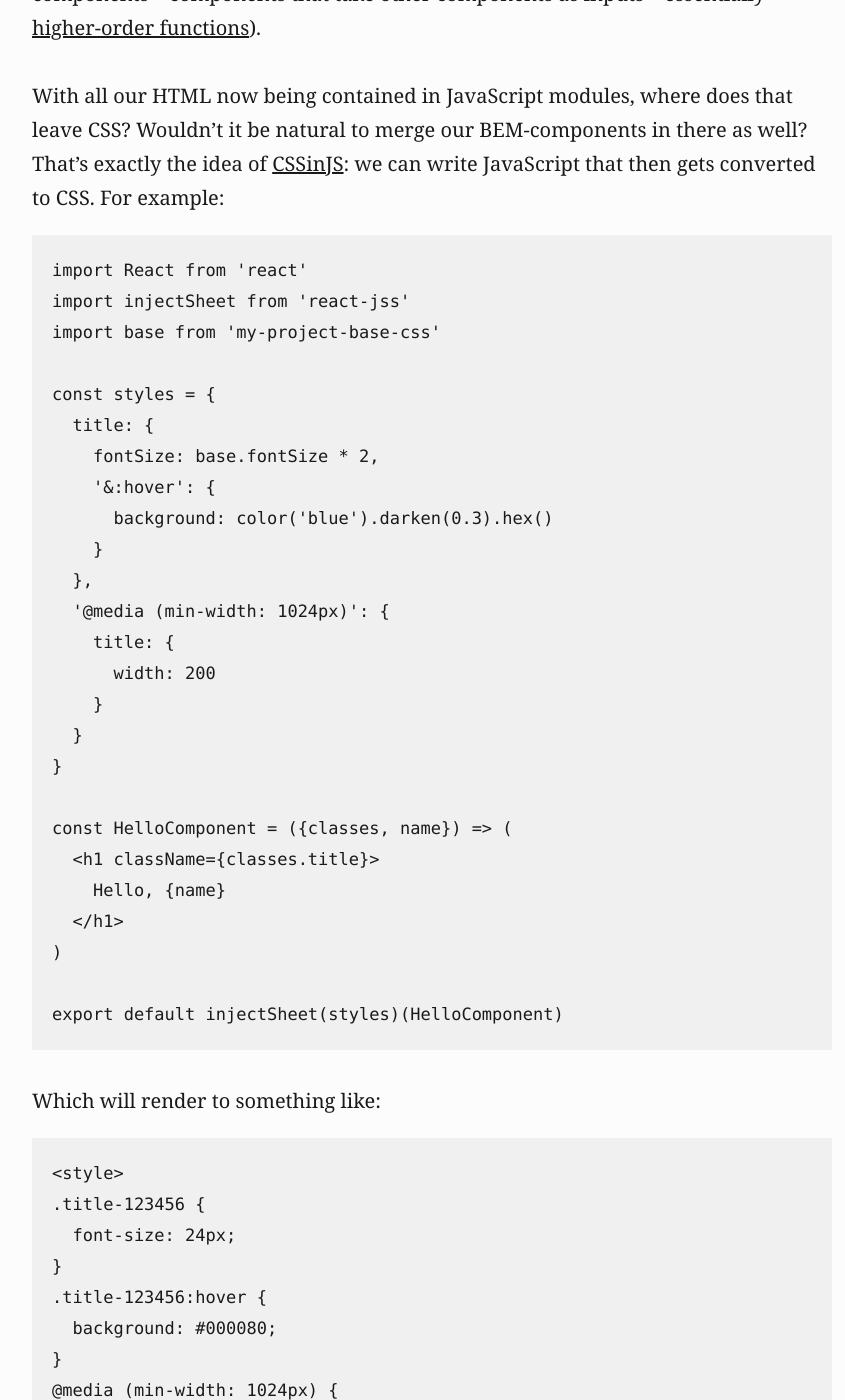
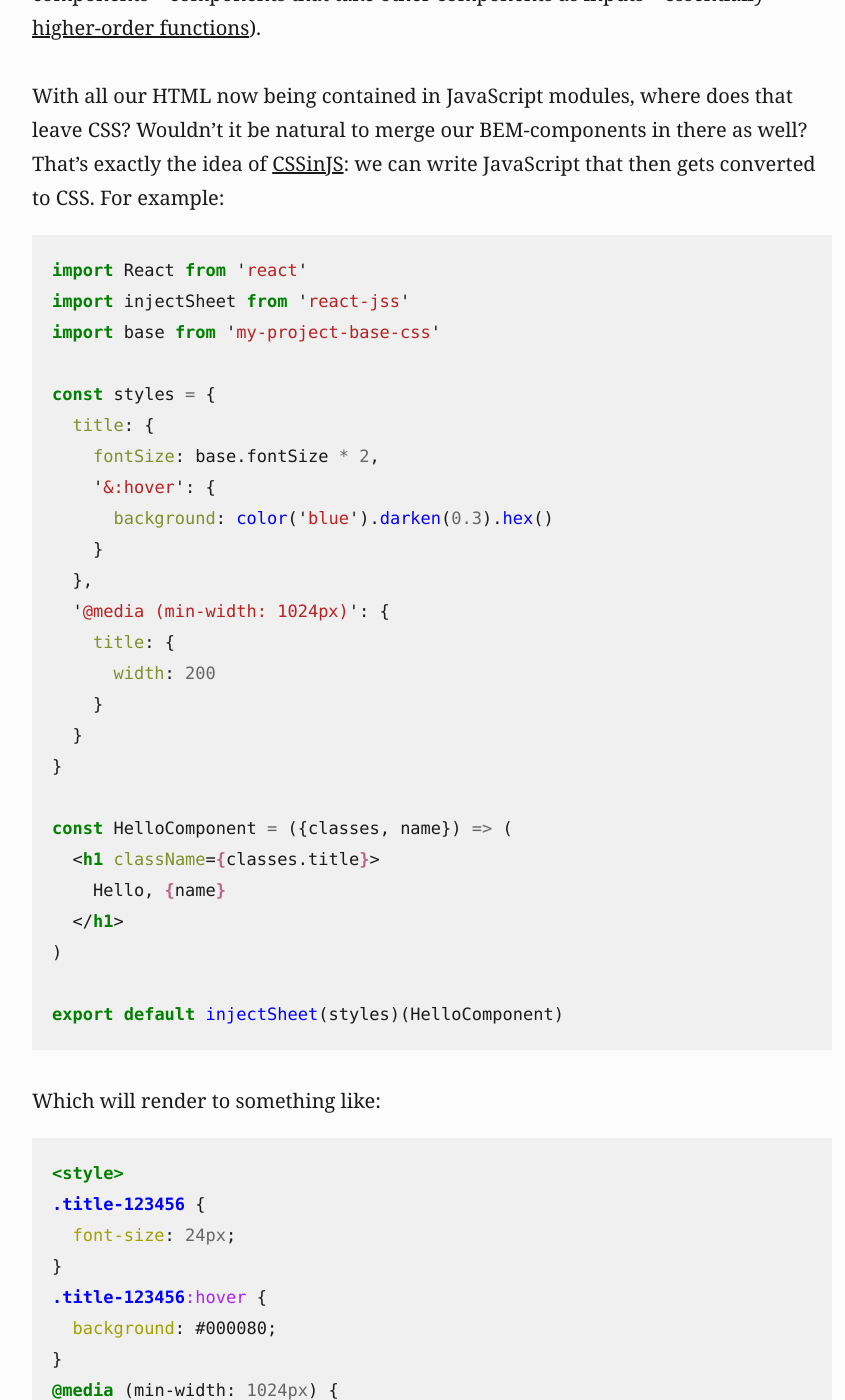
Before and after one commit to mb21/blog, a Jekyll site: the page built from _posts/2018-05-18-lets-talk-about-javascript.md, in a window 1280 px wide and 1400 px high, scrolled down 7815 px. Shown: the whole window, without its empty margins (208-1053 px from the left). Built offline with Jekyll 4.4.1, drawn with Linux system fonts in a browser that asks for light colours; some of the changed text lies outside the part shown.

Commit message:
add syntax highlighting

````diff
--- a/_includes/head.html
+++ b/_includes/head.html
@@ -6,6 +6,7 @@
     <meta name="description" content="{{ site.description }}">
     <link rel="stylesheet" href="{{site.baseurl}}/css/default.css">
     <link rel="stylesheet" href="{{site.baseurl}}/css/site.css">
+    <link rel="stylesheet" href="{{site.baseurl}}/css/syntax-highlighting.css">
     <link rel="canonical" href="{{ page.url | replace:'.html','' | prepend: site.url}}">
   {% if page.path == "index.html"  %}
     <link rel="alternate" type="application/rss+xml" title="RSS"
--- a/_posts/2018-05-18-lets-talk-about-javascript.md
+++ b/_posts/2018-05-18-lets-talk-about-javascript.md
@@ -72,7 +72,7 @@
 
 However, what’s arguably more interesting than native JavaScript modules, is the kind of components that JavaScript frameworks and libraries have come up with to build GUIs. In [React](https://reactjs.org), for example, a component is simply a JavaScript function that takes some properties and returns an element. React elements are usually written in an HTML-like syntax called [JSX](https://reactjs.org/docs/introducing-jsx.html), but they are actually JavaScript objects that later will be rendered and inserted into the DOM. For example:
 
-```
+```jsx
 const helloComponent = function(name){
   return <h1>Hello, {name}</h1>;
 }
@@ -87,7 +87,7 @@
 
 With all our HTML now being contained in JavaScript modules, where does that leave CSS? Wouldn’t it be natural to merge our BEM-components in there as well? That’s exactly the idea of [CSSinJS](http://cssinjs.org): we can write JavaScript that then gets converted to CSS. For example:
 
-```
+```jsx
 import React from 'react'
 import injectSheet from 'react-jss'
 import base from 'my-project-base-css'
@@ -117,7 +117,7 @@
 
 Which will render to something like:
 
-```
+```html
 <style>
 .title-123456 {
   font-size: 24px;
--- /dev/null
+++ b/css/syntax-highlighting.css
@@ -0,0 +1,62 @@
+/* source: https://github.com/jwarby/jekyll-pygments-themes/blob/master/default.css */
+.highlight .hll { background-color: #ffffcc }
+.highlight .c { color: #408080; font-style: italic } /* Comment */
+.highlight .err { border: 1px solid #FF0000 } /* Error */
+.highlight .k { color: #008000; font-weight: bold } /* Keyword */
+.highlight .o { color: #666666 } /* Operator */
+.highlight .cm { color: #408080; font-style: italic } /* Comment.Multiline */
+.highlight .cp { color: #BC7A00 } /* Comment.Preproc */
+.highlight .c1 { color: #408080; font-style: italic } /* Comment.Single */
+.highlight .cs { color: #408080; font-style: italic } /* Comment.Special */
+.highlight .gd { color: #A00000 } /* Generic.Deleted */
+.highlight .ge { font-style: italic } /* Generic.Emph */
+.highlight .gr { color: #FF0000 } /* Generic.Error */
+.highlight .gh { color: #000080; font-weight: bold } /* Generic.Heading */
+.highlight .gi { color: #00A000 } /* Generic.Inserted */
+.highlight .go { color: #808080 } /* Generic.Output */
+.highlight .gp { color: #000080; font-weight: bold } /* Generic.Prompt */
+.highlight .gs { font-weight: bold } /* Generic.Strong */
+.highlight .gu { color: #800080; font-weight: bold } /* Generic.Subheading */
+.highlight .gt { color: #0040D0 } /* Generic.Traceback */
+.highlight .kc { color: #008000; font-weight: bold } /* Keyword.Constant */
+.highlight .kd { color: #008000; font-weight: bold } /* Keyword.Declaration */
+.highlight .kn { color: #008000; font-weight: bold } /* Keyword.Namespace */
+.highlight .kp { color: #008000 } /* Keyword.Pseudo */
+.highlight .kr { color: #008000; font-weight: bold } /* Keyword.Reserved */
+.highlight .kt { color: #B00040 } /* Keyword.Type */
+.highlight .m { color: #666666 } /* Literal.Number */
+.highlight .s { color: #BA2121 } /* Literal.String */
+.highlight .na { color: #7D9029 } /* Name.Attribute */
+.highlight .nb { color: #008000 } /* Name.Builtin */
+.highlight .nc { color: #0000FF; font-weight: bold } /* Name.Class */
+.highlight .no { color: #880000 } /* Name.Constant */
+.highlight .nd { color: #AA22FF } /* Name.Decorator */
+.highlight .ni { color: #999999; font-weight: bold } /* Name.Entity */
+.highlight .ne { color: #D2413A; font-weight: bold } /* Name.Exception */
+.highlight .nf { color: #0000FF } /* Name.Function */
+.highlight .nl { color: #A0A000 } /* Name.Label */
+.highlight .nn { color: #0000FF; font-weight: bold } /* Name.Namespace */
+.highlight .nt { color: #008000; font-weight: bold } /* Name.Tag */
+.highlight .nv { color: #19177C } /* Name.Variable */
+.highlight .ow { color: #AA22FF; font-weight: bold } /* Operator.Word */
+.highlight .w { color: #bbbbbb } /* Text.Whitespace */
+.highlight .mf { color: #666666 } /* Literal.Number.Float */
+.highlight .mh { color: #666666 } /* Literal.Number.Hex */
+.highlight .mi { color: #666666 } /* Literal.Number.Integer */
+.highlight .mo { color: #666666 } /* Literal.Number.Oct */
+.highlight .sb { color: #BA2121 } /* Literal.String.Backtick */
+.highlight .sc { color: #BA2121 } /* Literal.String.Char */
+.highlight .sd { color: #BA2121; font-style: italic } /* Literal.String.Doc */
+.highlight .s2 { color: #BA2121 } /* Literal.String.Double */
+.highlight .se { color: #BB6622; font-weight: bold } /* Literal.String.Escape */
+.highlight .sh { color: #BA2121 } /* Literal.String.Heredoc */
+.highlight .si { color: #BB6688; font-weight: bold } /* Literal.String.Interpol */
+.highlight .sx { color: #008000 } /* Literal.String.Other */
+.highlight .sr { color: #BB6688 } /* Literal.String.Regex */
+.highlight .s1 { color: #BA2121 } /* Literal.String.Single */
+.highlight .ss { color: #19177C } /* Literal.String.Symbol */
+.highlight .bp { color: #008000 } /* Name.Builtin.Pseudo */
+.highlight .vc { color: #19177C } /* Name.Variable.Class */
+.highlight .vg { color: #19177C } /* Name.Variable.Global */
+.highlight .vi { color: #19177C } /* Name.Variable.Instance */
+.highlight .il { color: #666666 } /* Literal.Number.Integer.Long */
````
